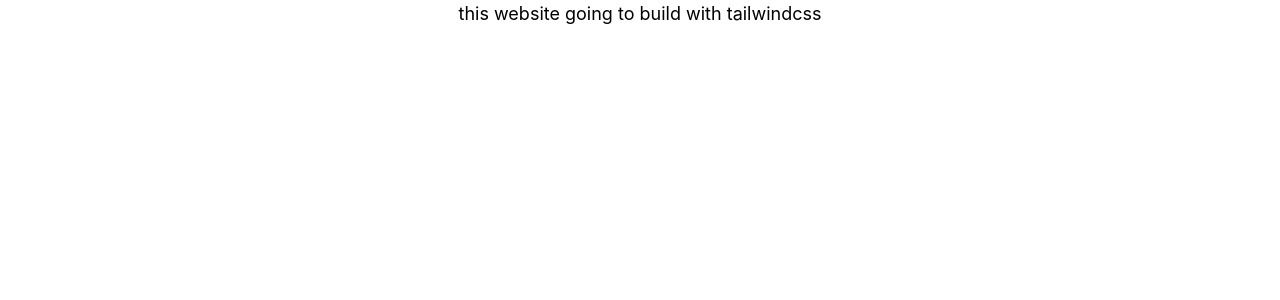
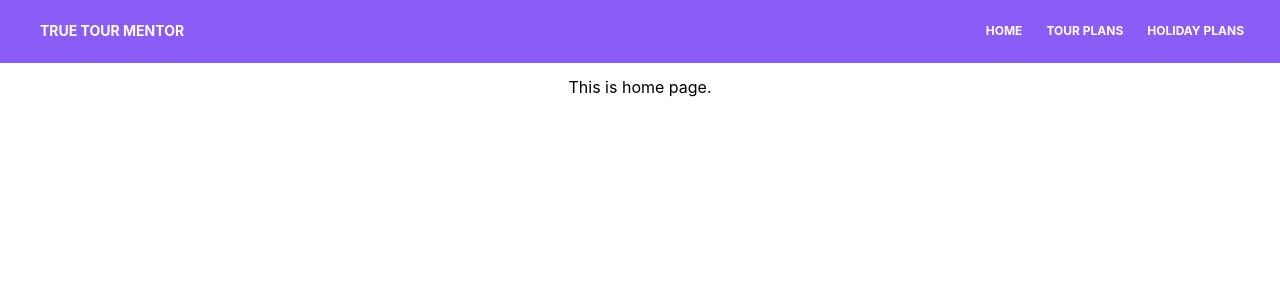
Before and after one commit to MashodRana/true-tour-mentor, a React (Create React App) app: page /home in a window 1280 px wide. Shown: the top 300 px of the page. Built offline with nearby package versions, Linux system fonts and the light colour scheme.

Commit message:
navigation bar added.

```diff
--- a/src/App.js
+++ b/src/App.js
@@ -1,10 +1,21 @@
 // import logo from './logo.svg';
+import { BrowserRouter , Switch, Route} from 'react-router-dom';
 import './App.css';
+import Header from './components/Header/Header';
+import Home from './pages/Home';
 
 function App() {
   return (
     <div className="App">
-      <h1 className="text-lg">this website going to build with tailwindcss</h1>
+      <BrowserRouter>
+        <Header></Header>
+        <Switch>
+          <Route exact path='/home'>
+            <Home></Home>
+          </Route>
+        </Switch>
+      </BrowserRouter>
+
     </div>
   );
 }
--- /dev/null
+++ b/src/components/Header/Header.jsx
@@ -0,0 +1,42 @@
+import React from "react";
+import { NavLink } from "react-router-dom";
+
+const Header = () => {
+    return (
+        <nav className="relative flex flex-wrap items-center justify-between px-2 py-3 bg-purple-500 mb-3">
+            <div className="container px-4 mx-auto flex flex-wrap items-center justify-between">
+                <div className="w-full relative flex justify-between lg:w-auto  px-4 lg:static lg:block lg:justify-start">
+                    <a className="text-sm font-bold leading-relaxed inline-block mr-4 py-2 whitespace-nowrap uppercase text-white" href="#pablo">
+                        True Tour Mentor
+                    </a>
+                    <button className="cursor-pointer text-xl leading-none px-3 py-1 border border-solid border-transparent rounded bg-transparent block lg:hidden outline-none focus:outline-none" type="button">
+                        <span className="block relative w-6 h-px rounded-sm bg-white"></span>
+                        <span className="block relative w-6 h-px rounded-sm bg-white mt-1"></span>
+                        <span className="block relative w-6 h-px rounded-sm bg-white mt-1"></span>
+                    </button>
+                </div>
+                <div className="lg:flex flex-grow items-center" id="example-navbar-warning">
+                    <ul className="flex flex-col lg:flex-row list-none ml-auto">
+                        <li className="nav-item">
+                        <NavLink to='/home' className="px-3 py-2 flex items-center text-xs uppercase font-bold leading-snug text-white hover:opacity-75">
+                            Home
+                        </NavLink>
+                        </li>
+                        <li className="nav-item">
+                            <a className="px-3 py-2 flex items-center text-xs uppercase font-bold leading-snug text-white hover:opacity-75" href="#pablo">
+                                Tour Plans
+                            </a>
+                        </li>
+                        <li className="nav-item">
+                            <a className="px-3 py-2 flex items-center text-xs uppercase font-bold leading-snug text-white hover:opacity-75" href="#pablo">
+                                Holiday Plans
+                            </a>
+                        </li>
+                    </ul>
+                </div>
+            </div>
+        </nav>
+    );
+};
+
+export default Header;
--- /dev/null
+++ b/src/pages/Home.jsx
@@ -0,0 +1,9 @@
+import React from "react";
+
+const Home = ()=>{
+    return(
+        <h1>This is home page.</h1>
+    );
+};
+
+export default Home;
```
Also changed, not shown: src/pages/Home.css (added).
